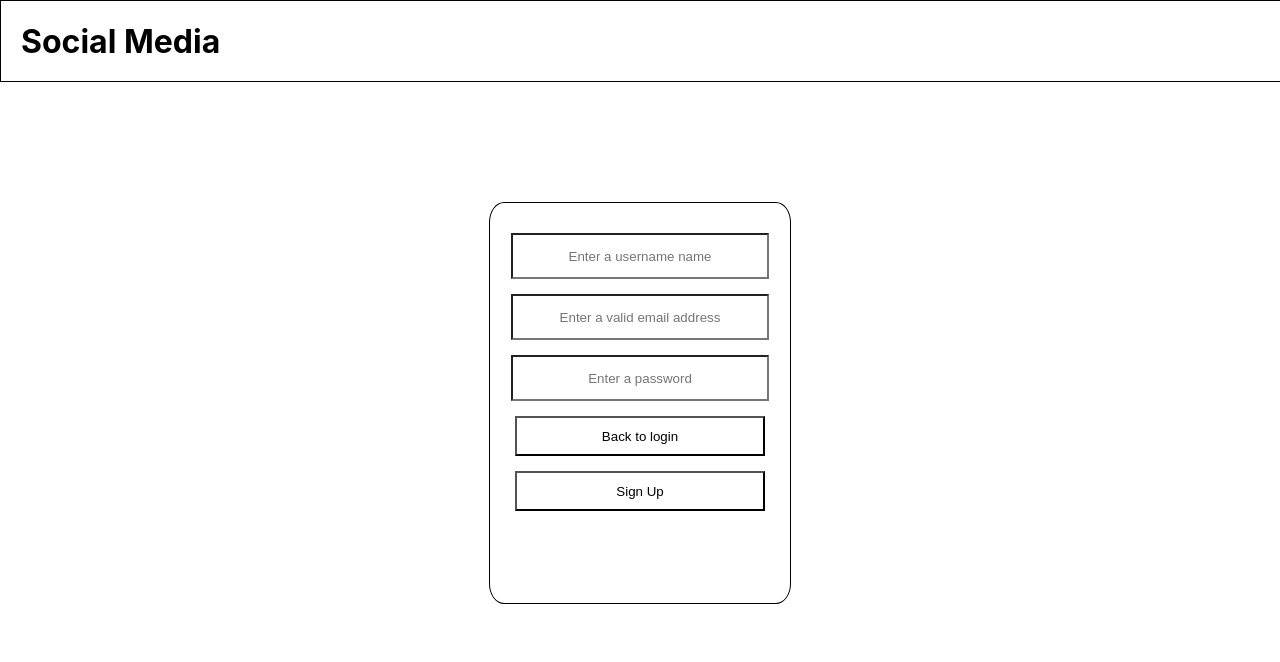
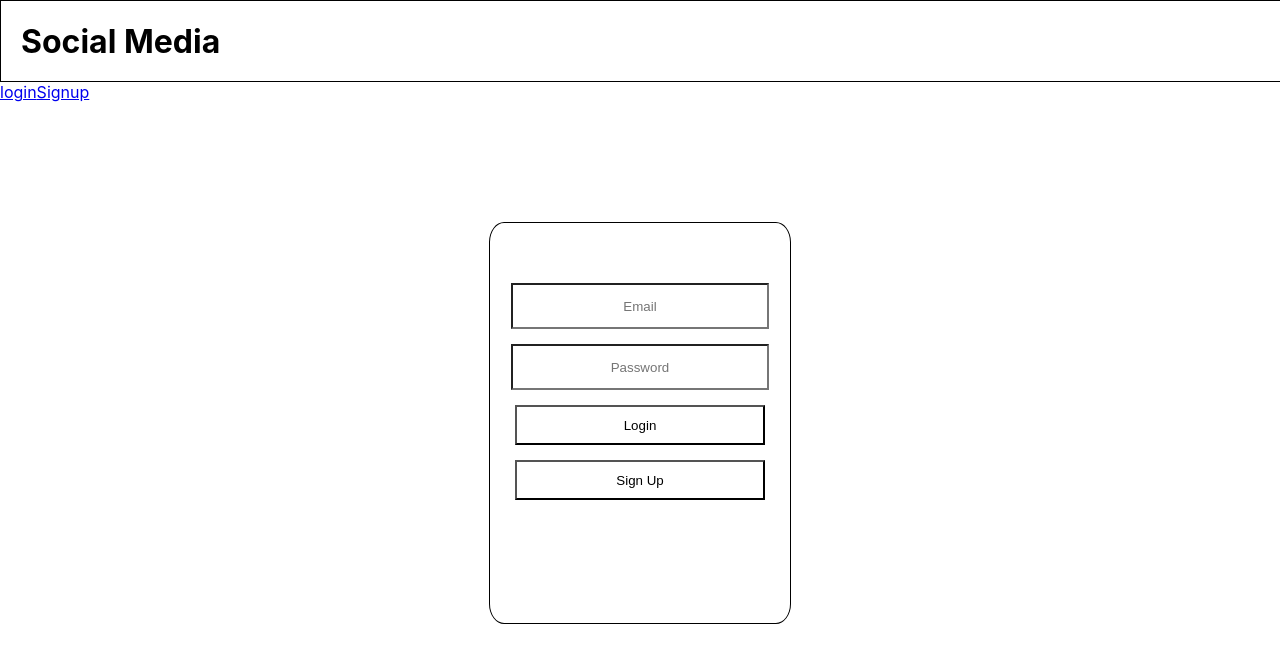
Before and after one commit to Tomal1/social-media, a React (Create React App) app: page / in a window 1280 px wide. Shown: the top 662 px of the page. Built offline with nearby package versions, Linux system fonts and the light colour scheme.

Commit message:
modals now changing between login and signup

```diff
--- a/package.json
+++ b/package.json
@@ -8,6 +8,7 @@
     "@testing-library/user-event": "^13.5.0",
     "react": "^18.2.0",
     "react-dom": "^18.2.0",
+    "react-router-dom": "^6.9.0",
     "react-scripts": "5.0.1",
     "web-vitals": "^2.1.4"
   },
--- a/src/App.js
+++ b/src/App.js
@@ -1,16 +1,35 @@
 import logo from './logo.svg';
 import './App.css';
+//must first "npm i react-router-dom" to use this
+import { BrowserRouter as Router, Routes, Route, Link } from "react-router-dom";
 
 import Login from './Components/Login';
 import Signup from './Components/Signup';
 import Header from './Components/Header';
 
+
+
 function App() {
+
+
+
   return (
     <>
     <Header/>
-    {/* <Login/> */}
-    <Signup/>
+    <Router>
+      <div>
+        <Link to="/">login</Link>
+        <Link to="/Signup">Signup</Link>
+      </div>
+
+      <Routes>
+        <Route path="/" element={<Login/>}/>
+        <Route path="/Signup" element={<Signup/>}/>
+      </Routes>
+
+    </Router>
+
+
     </>
   );
 }
--- a/src/Components/Login/index.js
+++ b/src/Components/Login/index.js
@@ -3,6 +3,7 @@
 import "./login.css";
 
 const Login = () =>{
+
     return(
         <>
         <div className="loginCon">
@@ -10,7 +11,7 @@
                 <input type="email" placeholder="Email" className="Email"/>
                 <input type="password" placeholder="Password"/>
                 <input type="button" value="Login" className="Login"/>
-                <input type="button" value="Sign Up" className="SignUp" />
+                <input type="button" value="Sign Up" className="SignUp"/>
             </form>
             </div>
         </>
--- a/src/Components/Login/login.css
+++ b/src/Components/Login/login.css
@@ -1,6 +1,3 @@
-body{
-
-}
 
 .loginCon{
    display: flex;
```
Also changed, not shown: 1 other file (tests, documents, lock files or other folders).
